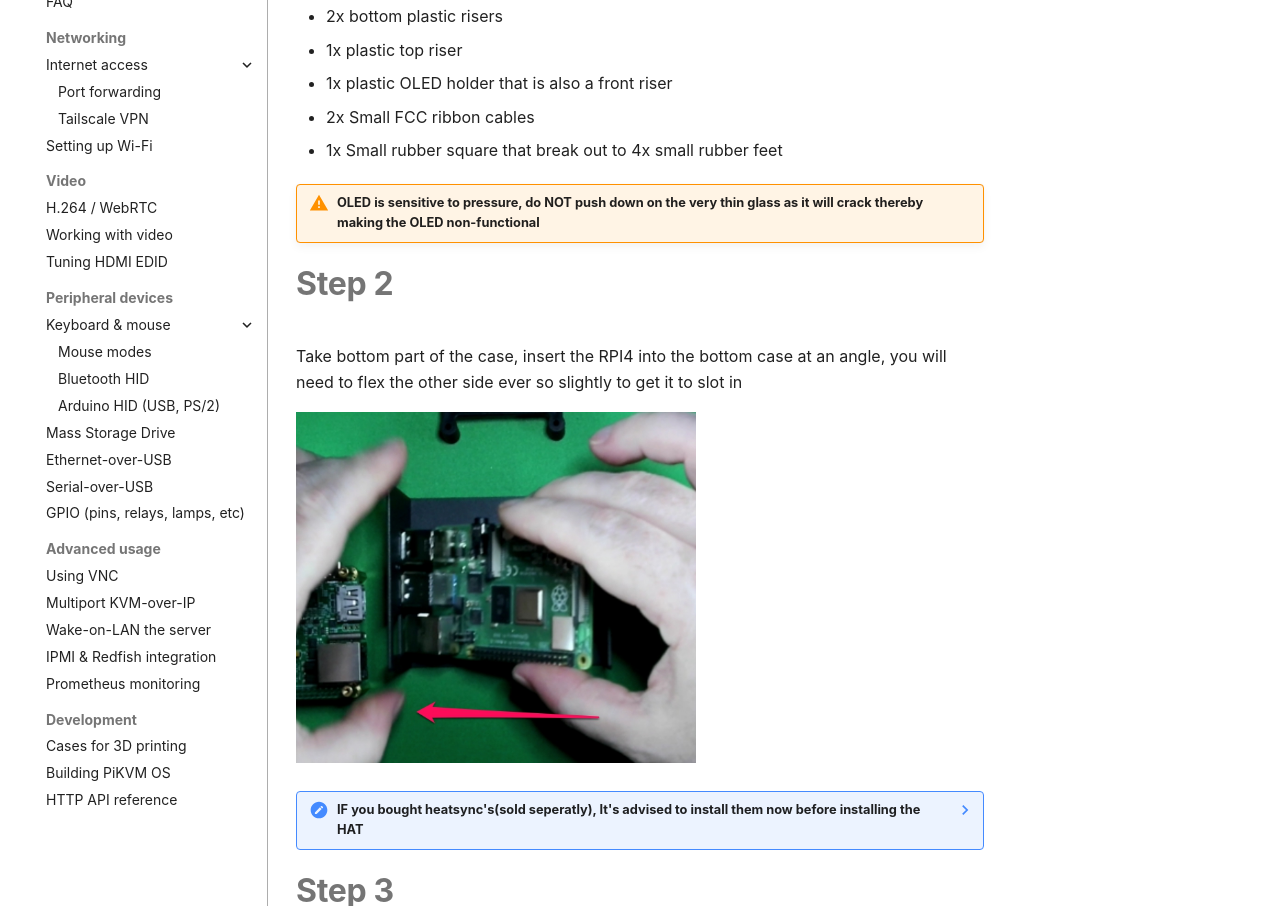
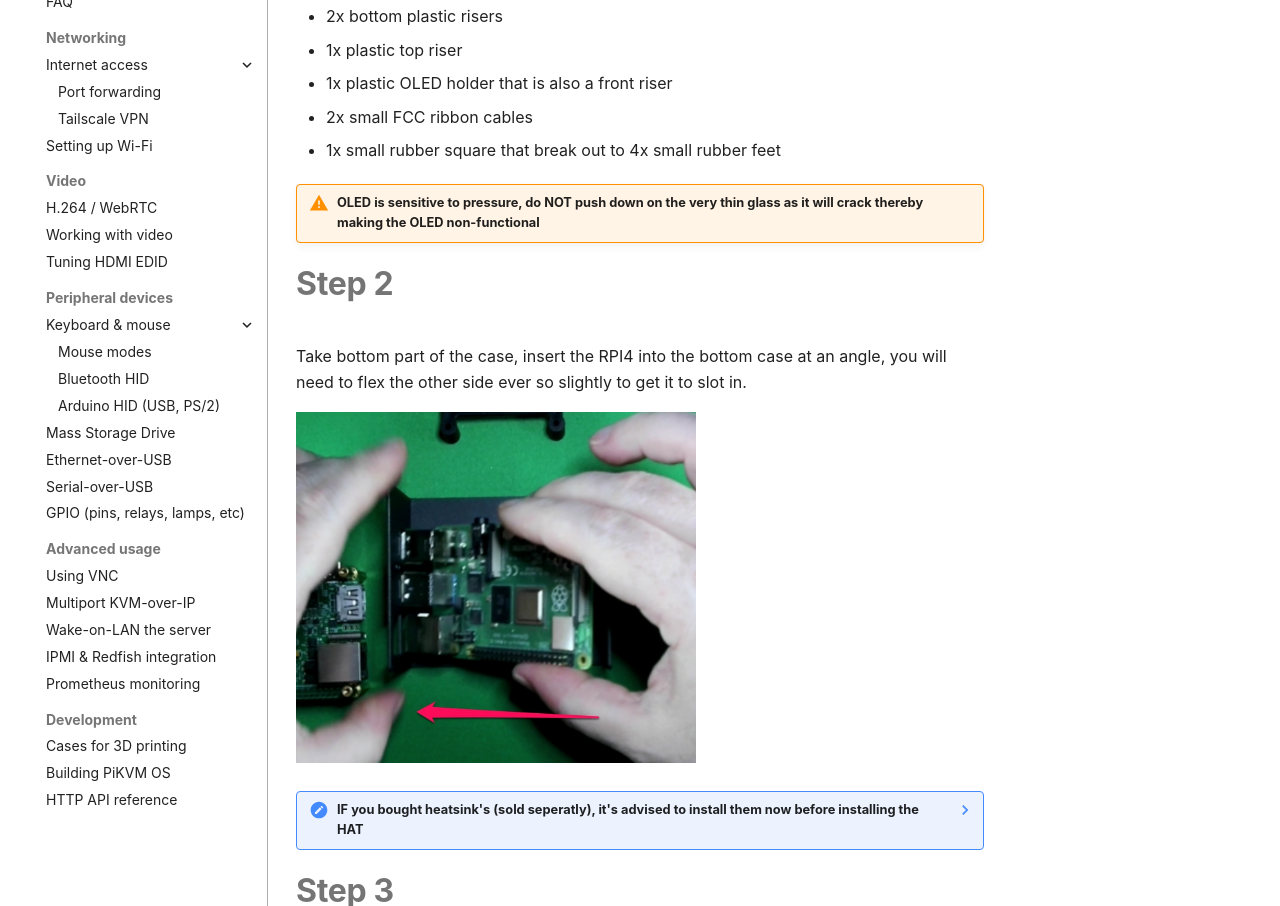
Before and after one commit to pikvm/pikvm, an MkDocs documentation site: the page built from docs/v3_illustrated_install_instructions.md, in a window 1280 px wide and 1400 px high, scrolled down 376 px. Shown: the part 153-1059 px from the top of the window. Built offline with MkDocs 1.6.1 and Material for MkDocs 9.7.7, drawn with Linux system fonts in a browser that asks for light colours; some web fonts are replaced; comment, search, counter and statistics services are not loaded; some of the changed text lies outside the part shown.

Commit message:
Update v3_illustrated_install_instructions.md (#698)

```diff
--- a/docs/v3_illustrated_install_instructions.md
+++ b/docs/v3_illustrated_install_instructions.md
@@ -1,9 +1,9 @@
 # Step 1
 
-Remove contents from box
+Remove contents from box.
 
 # Contents:
-* 8x 2.M screws for the case
+* 8x M.2 screws for the case
 * 4x screws for the fan
 * 4x bolts for the fan
 * 1x fan
@@ -13,18 +13,18 @@
 * 2x bottom plastic risers
 * 1x plastic top riser
 * 1x plastic OLED holder that is also a front riser
-* 2x Small FCC ribbon cables
-* 1x Small rubber square that break out to 4x small rubber feet
+* 2x small FCC ribbon cables
+* 1x small rubber square that break out to 4x small rubber feet
 
 !!! warning "OLED is sensitive to pressure, do NOT push down on the very thin glass as it will crack thereby making the OLED non-functional"
 
 # Step 2
 
-Take bottom part of the case, insert the RPI4 into the bottom case at an angle, you will need to flex the other side ever so slightly to get it to slot in
+Take bottom part of the case, insert the RPI4 into the bottom case at an angle, you will need to flex the other side ever so slightly to get it to slot in.
 
 <img src="RPI4_insert_into_case.jpg" width="400" />
 
-??? note "IF you bought heatsync's(sold seperatly), It's advised to install them now before installing the HAT"
+??? note "IF you bought heatsink's (sold seperatly), it's advised to install them now before installing the HAT"
 
 # Step 3
 
@@ -38,7 +38,7 @@
 
 # Step 4
 
-There are 2 ways to insert the FCC cable, you can add it when you insert the RPI in Step 2 OR wait till you also have the HAT installed and slide it into the slot
+There are 2 ways to insert the FCC cable, you can add it when you insert the RPI in Step 2 OR wait till you also have the HAT installed and slide it into the slot.
 
 <img src="FCC_HAT_Ribbon_Cable_install.jpg" width="400" />
 
@@ -46,7 +46,7 @@
 
 # Step 5
 
-Install USB-C bridge
+Install USB-C bridge.
 
 <img src="HAT_install_usbc_bridge.jpg" width="400" />
 
@@ -69,25 +69,25 @@
 
 # Step 8
 
-Insert the OLED holder with the OLED display into the plug by gently rocking it back and forth till its fully inserted
+Insert the OLED holder with the OLED display into the plug by gently rocking it back and forth till it's fully inserted.
 
 <img src="HAT_install_OLED_holder.jpg" width="400" />
 
 # Step 8a
 
-Install plastic spacer
+Install plastic spacer.
 
 <img src="HAT_install_plastic spacer.jpg" width="400" />
 
 # Step 9
 
-Install the screws and bolts to secure the fan, it does not matter the orientation of the fan, push or pulling air will result in the same behavior, its personal preference
+Install the screws and bolts to secure the fan, it does not matter the orientation of the fan, push or pulling air will result in the same behavior, its personal preference.
 
 <img src="HAT_install_fan_to_top.jpg" width="400" />
 
 # Step 10
 
-Insert the fan leads and align Red with positive and Black with negative
+Insert the fan leads and align Red with positive and Black with negative.
 
 <img src="HAT_install_fan_to_HAT_board.jpg" width="400" />
 
@@ -95,10 +95,10 @@
 
 # Step 11
 
-Install the top of the case to the bottom, use the 4 remaining screws to secure the top
+Install the top of the case to the bottom, use the 4 remaining screws to secure the top.
 
 <img src="HAT2_insert_top_part_of_case.jpg" width="400" />
 
 # Step 12
 
-Please follow the V3 guide and First Steps guide to activate your PiKVM
+Please follow the V3 guide and First Steps guide to activate your PiKVM.
```
